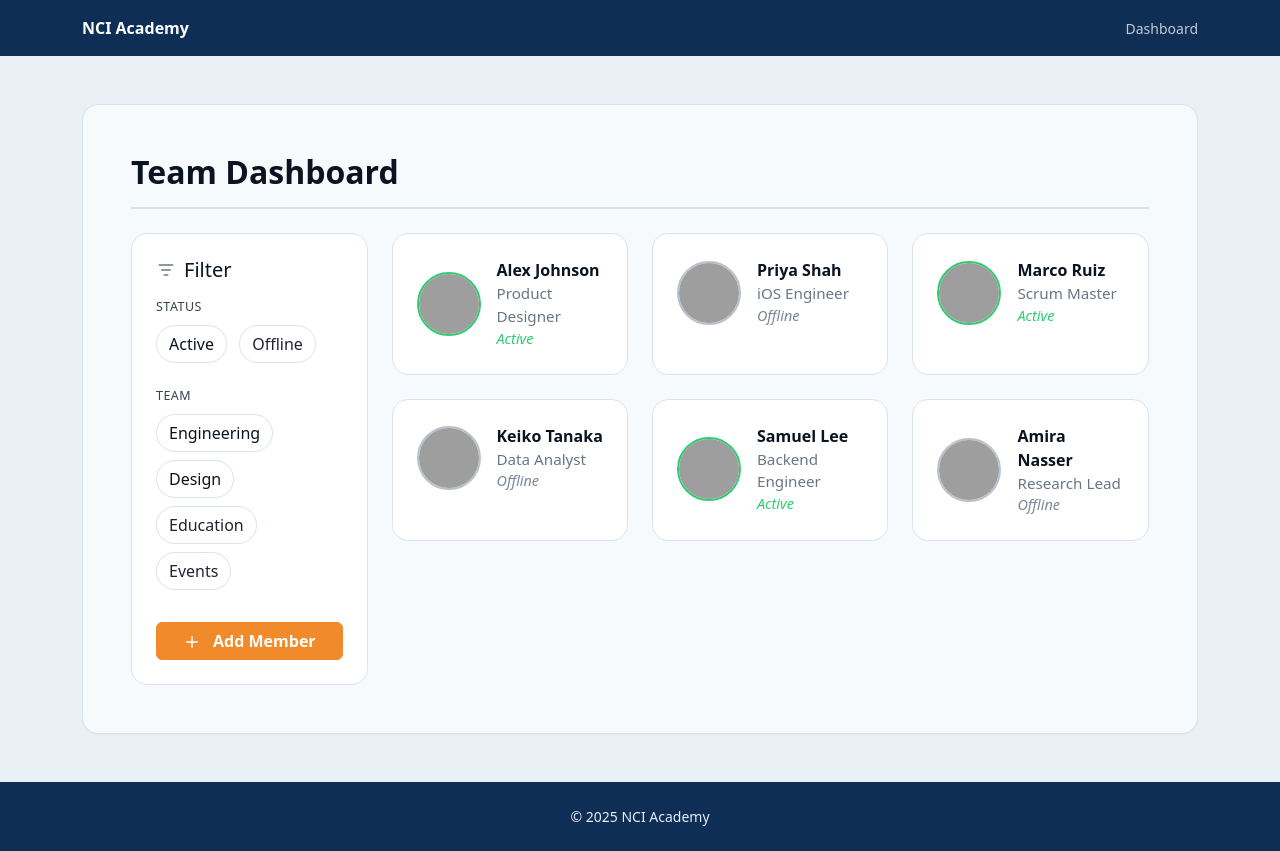
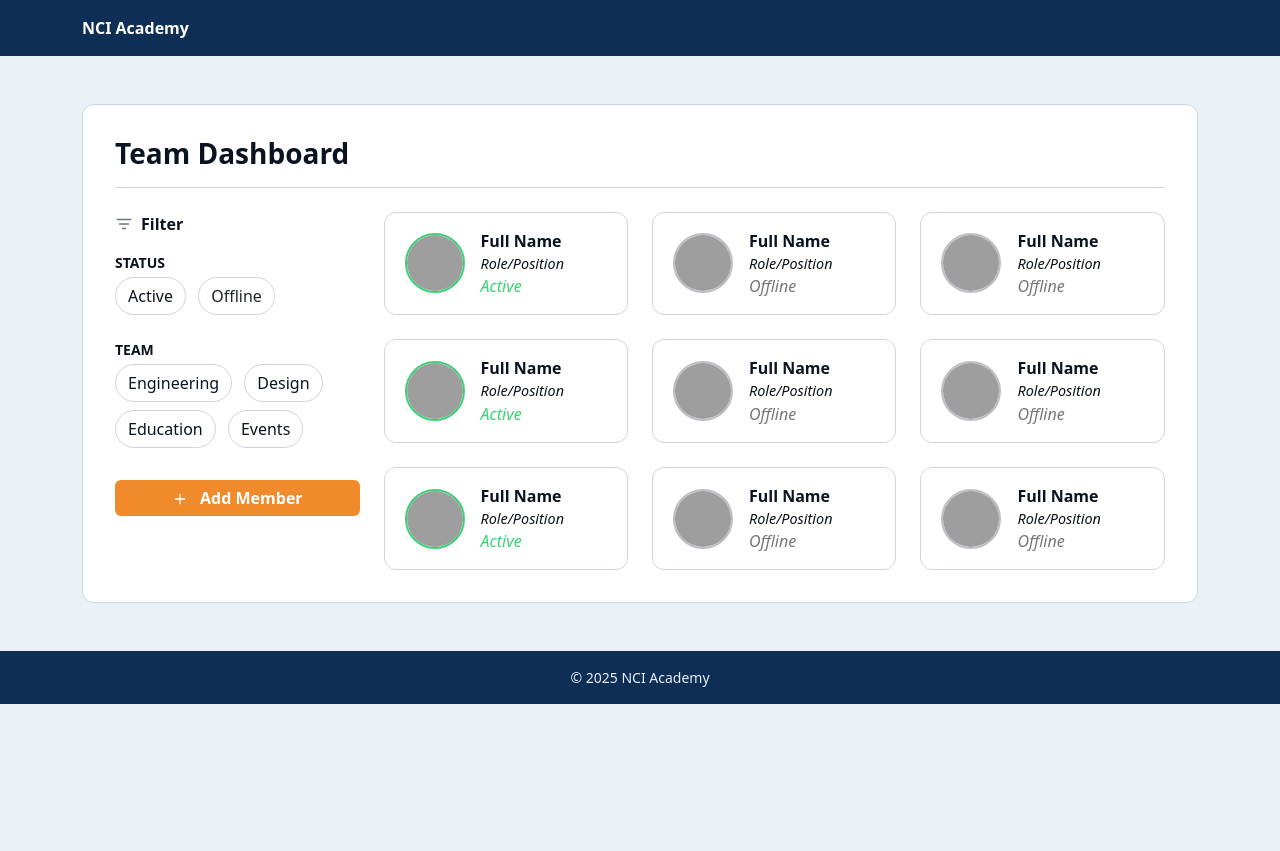
Before and after one commit to raining-ux/team-dashboard, a plain HTML site: page index.html in a window 1280 px wide. After the commit the page ends 800 px from the top, so only its background shows below. Drawn offline with nearby package versions, Linux system fonts and the light colour scheme; grey boxes are pictures that could not be loaded.

Commit message:
Update index.html

```diff
--- a/index.html
+++ b/index.html
@@ -9,207 +9,215 @@
   <link href="https://cdn.jsdelivr.net/npm/bootstrap@5.2.3/dist/css/bootstrap.min.css" rel="stylesheet">
 
   <style>
-    :root{
+    :root {
       --navy:#0f2e55;
       --orange:#f08a2b;
       --soft:#e9f0f6;
-      --muted:#6b7684;
-      --ink:#0b1320;
-      --active:#2ecc71;   /* green */
-      --inactive:#b8c1cc; /* grey */
-      --line:#dbe2ea;
-      --card:#ffffff;
+      --line:#cdd6de;
+      --active:#37d274;
+      --inactive:#bbbfc5;
     }
-    body{ background:var(--soft); color:var(--ink); }
+    body{ background:var(--soft); color:#0b1320; font-family:system-ui,-apple-system,"Segoe UI",Roboto,sans-serif; }
+
+    /* Header & Footer */
     .app-bar{ background:var(--navy); color:#fff; }
+    .app-footer{ background:var(--navy); color:#e6eef7; }
 
-    /* Page shell card */
-    .shell{
-      background:#f7fafc;
+    /* Main wrapper */
+    .dashboard-box{
+      background:#fff;
       border:1px solid var(--line);
-      border-radius:1rem;
-      box-shadow:0 1px 2px rgba(16,24,40,.04);
+      border-radius:.75rem;
+      padding:2rem;
     }
-    .title-rule{ height:2px; background:var(--line); }
+
+    .title-divider{ border-top:1px solid var(--line); margin-top:.5rem; }
 
     /* Filter panel */
-    .filter-card{
-      background:var(--card);
-      border:1px solid var(--line);
-      border-radius:1rem;
-      position:sticky; top:1rem;
-    }
-    .section-label{ letter-spacing:.04em; font-size:.78rem; color:#384150; }
-    .chip-btn{ border:1px solid var(--line)!important; border-radius:999px!important; background:#fff!important; color:#223; }
-    .chip-btn.active{ background:#eaf9ef!important; border-color:var(--active)!important; color:#176c36!important; }
-
-    /* CTA */
-    .btn-cta{ background:var(--orange); border-color:var(--orange); color:#fff; font-weight:600; }
+    .filter-title{ font-weight:600; }
+    .filter-card{ border:none; background:transparent; }
+    .chip-btn{ border:1px solid var(--line)!important; border-radius:999px!important; background:#fff!important; font-weight:500!important; }
+    .chip-btn.active{ background:#eaf9ef!important; border-color:var(--active)!important; color:#127033!important; }
+    .btn-cta{ background:var(--orange); border:none; color:#fff; font-weight:600; }
     .btn-cta:hover{ filter:brightness(.95); color:#fff; }
 
-    /* Member card */
+    /* Member cards */
     .member{
-      background:var(--card);
       border:1px solid var(--line);
-      border-radius:1rem;
-      height:100%;
-      transition:transform .12s ease, box-shadow .12s ease, border-color .12s ease;
+      border-radius:.75rem;
+      background:#fff;
+      padding:1rem 1.25rem;
     }
-    .member:hover{ transform:translateY(-2px); box-shadow:0 8px 18px rgba(16,24,40,.08); border-color:#cfd9e5; }
-    .avatar{ width:64px; height:64px; border-radius:50%; object-fit:cover; border:2px solid var(--inactive); }
+    .avatar{
+      width:60px; height:60px; border-radius:50%;
+      border:2px solid var(--inactive);
+      object-fit:cover;
+    }
     .member--active .avatar{ border-color:var(--active); }
-    .role{ font-size:.95rem; color:var(--muted); }
-    .status{ font-size:.9rem; font-style:italic; }
-    .status--active{ color:var(--active); }
-    .status--inactive{ color:#7b8696; }
-    .meta small{ color:var(--muted); }
-
-    /* Footer */
-    .app-footer{ background:var(--navy); color:#e6eef7; }
+    .member-name{ font-weight:600; }
+    .member-role{ font-style:italic; font-size:.9rem; }
+    .status--active{ color:var(--active); font-style:italic; }
+    .status--inactive{ color:#777; font-style:italic; }
   </style>
 </head>
 <body>
-  <!-- Top bar -->
+
+  <!-- Header -->
   <header class="app-bar">
-    <div class="container py-3 d-flex align-items-center justify-content-between">
+    <div class="container py-3">
       <strong>NCI Academy</strong>
-      <nav class="small opacity-75">Dashboard</nav>
     </div>
   </header>
 
+  <!-- Content -->
   <main class="container my-4 my-lg-5">
-    <div class="shell p-3 p-md-4 p-lg-5">
-      <!-- Header row: title-->
-      <div class="d-flex flex-column flex-lg-row align-items-lg-center justify-content-lg-between gap-3 mb-3">
-        <div>
-          <h1 class="h2 h1-lg fw-bold m-0">Team Dashboard</h1>
-        </div>
-      </div>
-      <div class="title-rule mb-4"></div>
+    <div class="dashboard-box">
+
+      <!-- Title -->
+      <h1 class="h3 fw-bold mb-3">Team Dashboard</h1>
+      <div class="title-divider mb-4"></div>
 
       <div class="row g-4">
         <!-- Filters -->
-        <aside class="col-12 col-lg-4 col-xl-3">
-          <div class="filter-card p-3 p-lg-4">
+        <aside class="col-12 col-lg-3">
+          <div class="filter-card">
             <div class="d-flex align-items-center gap-2 mb-3">
-              <svg width="20" height="20" viewBox="0 0 24 24" fill="none" class="text-secondary"><path d="M4 6h16M7 12h10M10 18h4" stroke="currentColor" stroke-width="2" stroke-linecap="round"/></svg>
-              <h2 class="h5 m-0">Filter</h2>
+              <svg width="18" height="18" viewBox="0 0 24 24" fill="none" class="text-secondary">
+                <path d="M3 6h18M6 12h12M10 18h4" stroke="currentColor" stroke-width="2" stroke-linecap="round"/>
+              </svg>
+              <span class="filter-title">Filter</span>
             </div>
 
             <div class="mb-3">
-              <div class="section-label mb-2">STATUS</div>
-              <input type="radio" class="btn-check" name="status" id="st-active" checked>
-              <label class="btn chip-btn me-2 mb-2" for="st-active">Active</label>
+              <div class="small fw-semibold text-uppercase mb-1">Status</div>
+              <input type="radio" class="btn-check" name="status" id="active" checked>
+              <label class="btn chip-btn me-2 mb-2" for="active">Active</label>
 
-              <input type="radio" class="btn-check" name="status" id="st-offline">
-              <label class="btn chip-btn me-2 mb-2" for="st-offline">Offline</label>
+              <input type="radio" class="btn-check" name="status" id="offline">
+              <label class="btn chip-btn mb-2" for="offline">Offline</label>
             </div>
 
-            <div class="mb-3">
-              <div class="section-label mb-2">TEAM</div>
+            <div class="mb-4">
+              <div class="small fw-semibold text-uppercase mb-1">Team</div>
+              <input type="checkbox" class="btn-check" id="eng" checked>
+              <label class="btn chip-btn me-2 mb-2" for="eng">Engineering</label>
 
-              <input type="checkbox" class="btn-check" id="t-eng" checked>
-              <label class="btn chip-btn me-2 mb-2" for="t-eng">Engineering</label>
+              <input type="checkbox" class="btn-check" id="des" checked>
+              <label class="btn chip-btn mb-2" for="des">Design</label><br>
 
-              <input type="checkbox" class="btn-check" id="t-design" checked>
-              <label class="btn chip-btn me-2 mb-2" for="t-design">Design</label>
+              <input type="checkbox" class="btn-check" id="edu" checked>
+              <label class="btn chip-btn me-2 mb-2" for="edu">Education</label>
 
-              <input type="checkbox" class="btn-check" id="t-edu">
-              <label class="btn chip-btn me-2 mb-2" for="t-edu">Education</label>
-
-              <input type="checkbox" class="btn-check" id="t-events">
-              <label class="btn chip-btn me-2 mb-2" for="t-events">Events</label>
+              <input type="checkbox" class="btn-check" id="eve" checked>
+              <label class="btn chip-btn mb-2" for="eve">Events</label>
             </div>
 
-            <div class="pt-2">
-              <button type="button" class="btn btn-cta w-100">
-                <svg width="18" height="18" viewBox="0 0 24 24" fill="none" class="me-2"><path d="M12 5v14M5 12h14" stroke="currentColor" stroke-width="2" stroke-linecap="round"/></svg>
+            <button class="btn btn-cta w-100">
+              <svg width="16" height="16" viewBox="0 0 24 24" fill="none" class="me-2">
+                <path d="M12 5v14M5 12h14" stroke="currentColor" stroke-width="2" stroke-linecap="round"/>
+              </svg>
               Add Member
             </button>
           </div>
-          </div>
         </aside>
 
-        <!-- Members grid -->
-        <section class="col-12 col-lg-8 col-xl-9">
-          <div class="row g-3 g-sm-4">
-            <!-- Card -->
+        <!-- Members Grid -->
+        <section class="col-12 col-lg-9">
+          <div class="row g-3 g-md-4">
+            <!-- Row 1 -->
             <div class="col-12 col-md-6 col-xl-4">
-              <article class="member member--active p-3 p-lg-4 h-100">
-                <div class="d-flex align-items-center gap-3">
-                  <img class="avatar" src="https://i.pravatar.cc/150?img=11" alt="Alex Johnson">
-                  <div class="flex-grow-1">
-                    <div class="fw-semibold">Alex Johnson</div>
-                    <div class="role">Product Designer</div>
-                    <div class="status status--active">Active</div>
+              <div class="member member--active d-flex align-items-center gap-3">
+                <img class="avatar" src="https://i.pravatar.cc/150?img=11" alt="">
+                <div>
+                  <div class="member-name">Full Name</div>
+                  <div class="member-role">Role/Position</div>
+                  <div class="status--active">Active</div>
                 </div>
               </div>
-              </article>
+            </div>
+            <div class="col-12 col-md-6 col-xl-4">
+              <div class="member d-flex align-items-center gap-3">
+                <img class="avatar" src="https://i.pravatar.cc/150?img=12" alt="">
+                <div>
+                  <div class="member-name">Full Name</div>
+                  <div class="member-role">Role/Position</div>
+                  <div class="status--inactive">Offline</div>
+                </div>
+              </div>
+            </div>
+            <div class="col-12 col-md-6 col-xl-4">
+              <div class="member d-flex align-items-center gap-3">
+                <img class="avatar" src="https://i.pravatar.cc/150?img=13" alt="">
+                <div>
+                  <div class="member-name">Full Name</div>
+                  <div class="member-role">Role/Position</div>
+                  <div class="status--inactive">Offline</div>
+                </div>
+              </div>
             </div>
 
+            <!-- Row 2 -->
             <div class="col-12 col-md-6 col-xl-4">
-              <article class="member p-3 p-lg-4 h-100">
-                <div class="d-flex align-items-center gap-3">
-                  <img class="avatar" src="https://i.pravatar.cc/150?img=32" alt="Priya Shah">
-                  <div class="flex-grow-1">
-                    <div class="fw-semibold">Priya Shah</div>
-                    <div class="role">iOS Engineer</div>
-                    <div class="status status--inactive">Offline</div>
+              <div class="member member--active d-flex align-items-center gap-3">
+                <img class="avatar" src="https://i.pravatar.cc/150?img=14" alt="">
+                <div>
+                  <div class="member-name">Full Name</div>
+                  <div class="member-role">Role/Position</div>
+                  <div class="status--active">Active</div>
                 </div>
               </div>
-              </article>
+            </div>
+            <div class="col-12 col-md-6 col-xl-4">
+              <div class="member d-flex align-items-center gap-3">
+                <img class="avatar" src="https://i.pravatar.cc/150?img=15" alt="">
+                <div>
+                  <div class="member-name">Full Name</div>
+                  <div class="member-role">Role/Position</div>
+                  <div class="status--inactive">Offline</div>
+                </div>
+              </div>
+            </div>
+            <div class="col-12 col-md-6 col-xl-4">
+              <div class="member d-flex align-items-center gap-3">
+                <img class="avatar" src="https://i.pravatar.cc/150?img=16" alt="">
+                <div>
+                  <div class="member-name">Full Name</div>
+                  <div class="member-role">Role/Position</div>
+                  <div class="status--inactive">Offline</div>
+                </div>
+              </div>
             </div>
 
+            <!-- Row 3 -->
             <div class="col-12 col-md-6 col-xl-4">
-              <article class="member member--active p-3 p-lg-4 h-100">
-                <div class="d-flex align-items-center gap-3">
-                  <img class="avatar" src="https://i.pravatar.cc/150?img=5" alt="Marco Ruiz">
-                  <div class="flex-grow-1">
-                    <div class="fw-semibold">Marco Ruiz</div>
-                    <div class="role">Scrum Master</div>
-                    <div class="status status--active">Active</div>
+              <div class="member member--active d-flex align-items-center gap-3">
+                <img class="avatar" src="https://i.pravatar.cc/150?img=17" alt="">
+                <div>
+                  <div class="member-name">Full Name</div>
+                  <div class="member-role">Role/Position</div>
+                  <div class="status--active">Active</div>
                 </div>
               </div>
-              </article>
             </div>
-
             <div class="col-12 col-md-6 col-xl-4">
-              <article class="member p-3 p-lg-4 h-100">
-                <div class="d-flex align-items-center gap-3">
-                  <img class="avatar" src="https://i.pravatar.cc/150?img=47" alt="Keiko Tanaka">
-                  <div class="flex-grow-1">
-                    <div class="fw-semibold">Keiko Tanaka</div>
-                    <div class="role">Data Analyst</div>
-                    <div class="status status--inactive">Offline</div>
+              <div class="member d-flex align-items-center gap-3">
+                <img class="avatar" src="https://i.pravatar.cc/150?img=18" alt="">
+                <div>
+                  <div class="member-name">Full Name</div>
+                  <div class="member-role">Role/Position</div>
+                  <div class="status--inactive">Offline</div>
                 </div>
               </div>
-              </article>
             </div>
-
             <div class="col-12 col-md-6 col-xl-4">
-              <article class="member member--active p-3 p-lg-4 h-100">
-                <div class="d-flex align-items-center gap-3">
-                  <img class="avatar" src="https://i.pravatar.cc/150?img=15" alt="Samuel Lee">
-                  <div class="flex-grow-1">
-                    <div class="fw-semibold">Samuel Lee</div>
-                    <div class="role">Backend Engineer</div>
-                    <div class="status status--active">Active</div>
+              <div class="member d-flex align-items-center gap-3">
+                <img class="avatar" src="https://i.pravatar.cc/150?img=19" alt="">
+                <div>
+                  <div class="member-name">Full Name</div>
+                  <div class="member-role">Role/Position</div>
+                  <div class="status--inactive">Offline</div>
                 </div>
               </div>
-              </article>
-            </div>
-
-            <div class="col-12 col-md-6 col-xl-4">
-              <article class="member p-3 p-lg-4 h-100">
-                <div class="d-flex align-items-center gap-3">
-                  <img class="avatar" src="https://i.pravatar.cc/150?img=58" alt="Amira Nasser">
-                  <div class="flex-grow-1">
-                    <div class="fw-semibold">Amira Nasser</div>
-                    <div class="role">Research Lead</div>
-                    <div class="status status--inactive">Offline</div>
-                  </div>
-                </div>
-              </article>
             </div>
           </div>
         </section>
@@ -217,10 +225,10 @@
     </div>
   </main>
 
-  <footer class="app-footer py-4">
+  <!-- Footer -->
+  <footer class="app-footer py-3">
     <div class="container text-center small">© 2025 NCI Academy</div>
   </footer>
 
-
 </body>
 </html>
```
Lines whose indentation alone changed are shown as unchanged.
